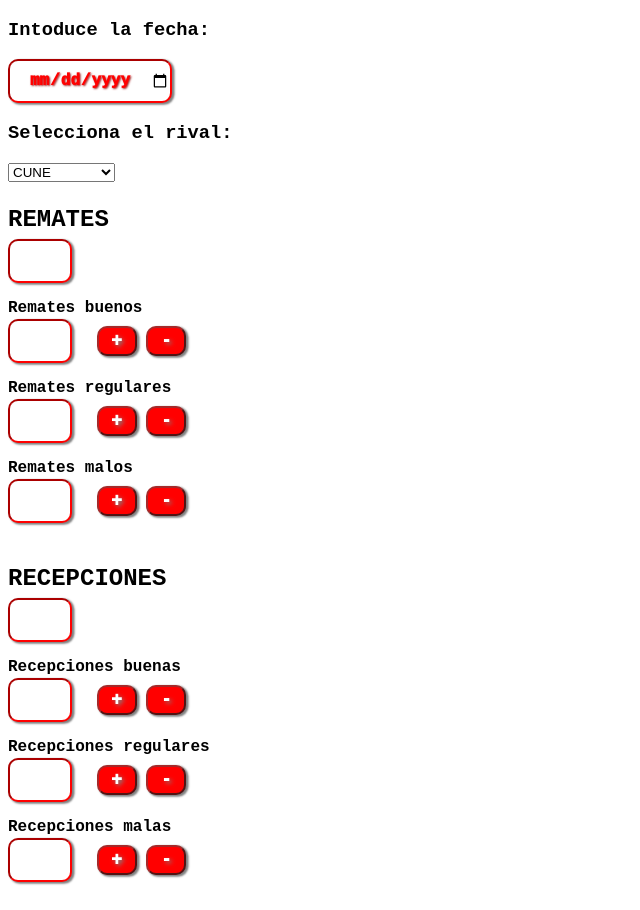
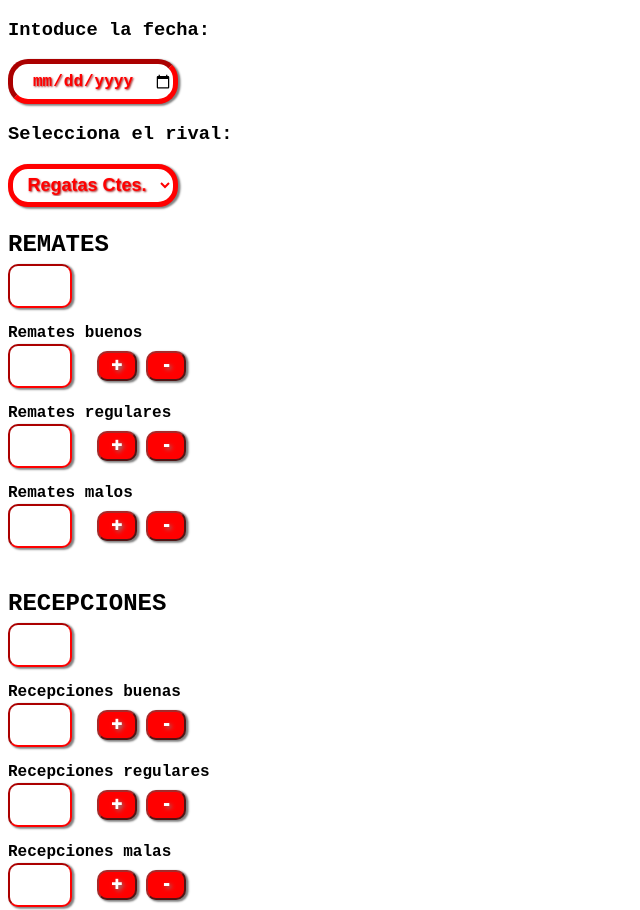
Before and after one commit to joaquinDemarchi/JavaScriptRepository, a plain HTML site: page PROYECTOS/Terminado/ctrlEstadistVoley/index.html in a window 1280 px wide. Shown: the top 910 px of the page, without its empty margins (0-640 px from the left). Drawn offline with Linux system fonts and the light colour scheme.

Commit message:
Cambios esteticos en datos prelim

```diff
--- a/PROYECTOS/Terminado/ctrlEstadistVoley/index.html
+++ b/PROYECTOS/Terminado/ctrlEstadistVoley/index.html
@@ -15,13 +15,13 @@
             <h3> Intoduce la fecha: </h3>
             <input type="date" placeholder="">
             <h3> Selecciona el rival: </h3>
-            <select name="select">
-                <option value="value1">Regatas Ctes.</option>
-                <option value="value2" selected>INDU</option>
-                <option value="value3">Esmugo</option>
-                <option value="value4">Relax</option>
-                <option value="value5" selected>CUNE</option>
-                <option value="value6">Bomberos VO</option>
+            <select name="select" class="selector">
+                <option class="value" value="value1">Regatas Ctes.</option>
+                <option class="value" value="value2">INDU</option>
+                <option class="value" value="value3">Esmugo</option>
+                <option class="value" value="value4">Relax</option>
+                <option class="value" value="value5">CUNE</option>
+                <option class="value" value="value6">Bomberos VO</option>
             </select>
         </section>
         <section class="panel">
--- a/PROYECTOS/Terminado/ctrlEstadistVoley/styles.css
+++ b/PROYECTOS/Terminado/ctrlEstadistVoley/styles.css
@@ -8,7 +8,7 @@
 }
 /*inputs */
 /*inputs general*/
-input{
+input, select{
     margin-right: 15px;
     padding: 0;
     width: 60px;
@@ -30,12 +30,15 @@ input[type=number]::-webkit-outer-spin-button {
 -webkit-appearance: none;
 margin: 0;
 }
-
 input[type=number] { -moz-appearance:textfield; }
 
+/* input de datos peliminares */
 .datosPrelim input{
     width: 160px;
-    height: 40px;
+    height: 35px;
+    border-radius: 20px;
+    border-width: 5px;
+    font-weight: 600;
 }
 
 /*Texto */
@@ -83,3 +86,19 @@ input[type=number] { -moz-appearance:textfield; }
     font-weight: 1000;
     font-size: large;
 }
+
+/* select */
+
+.selector{
+    width: 170px;
+    height: 43px;
+    border-radius: 20px;
+    font-weight: 600;
+    border-width: 5px;
+}
+
+.value{
+    font-weight: 800;
+}
+
+/* resultados */
```
